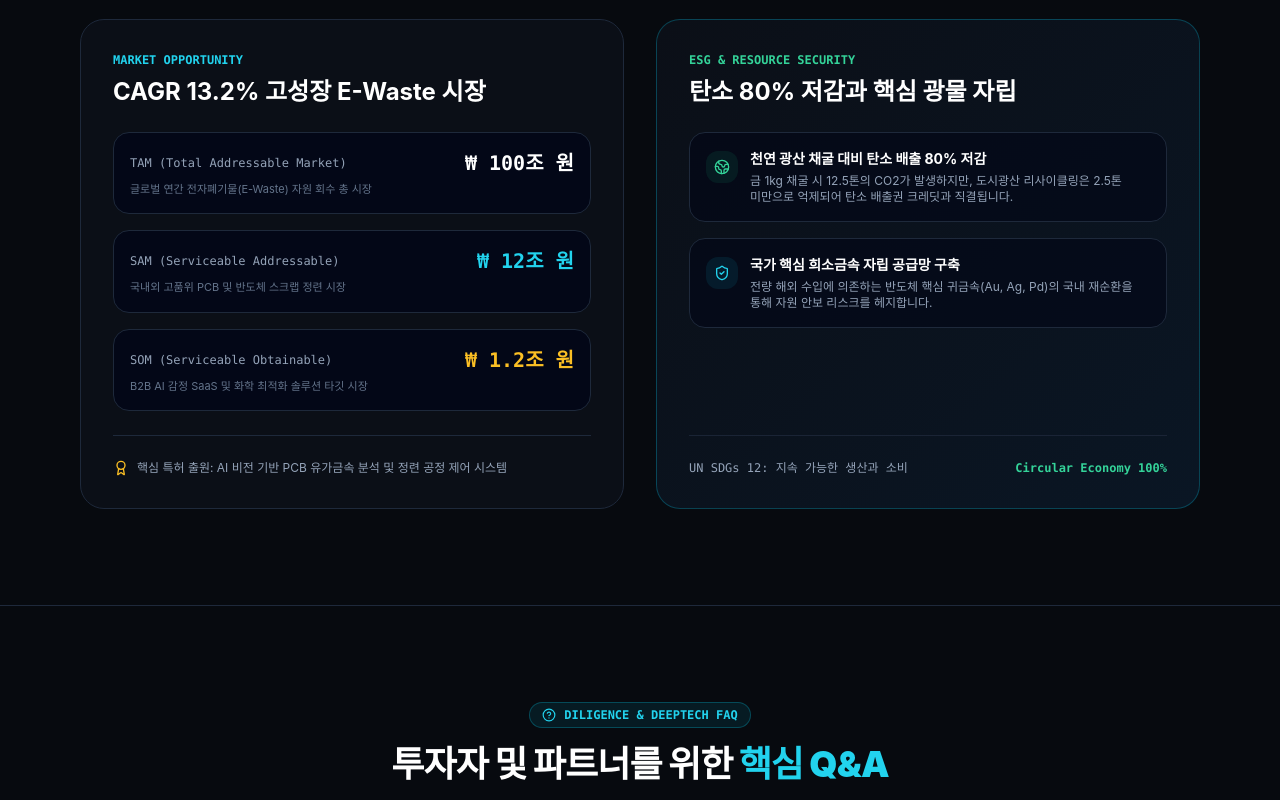
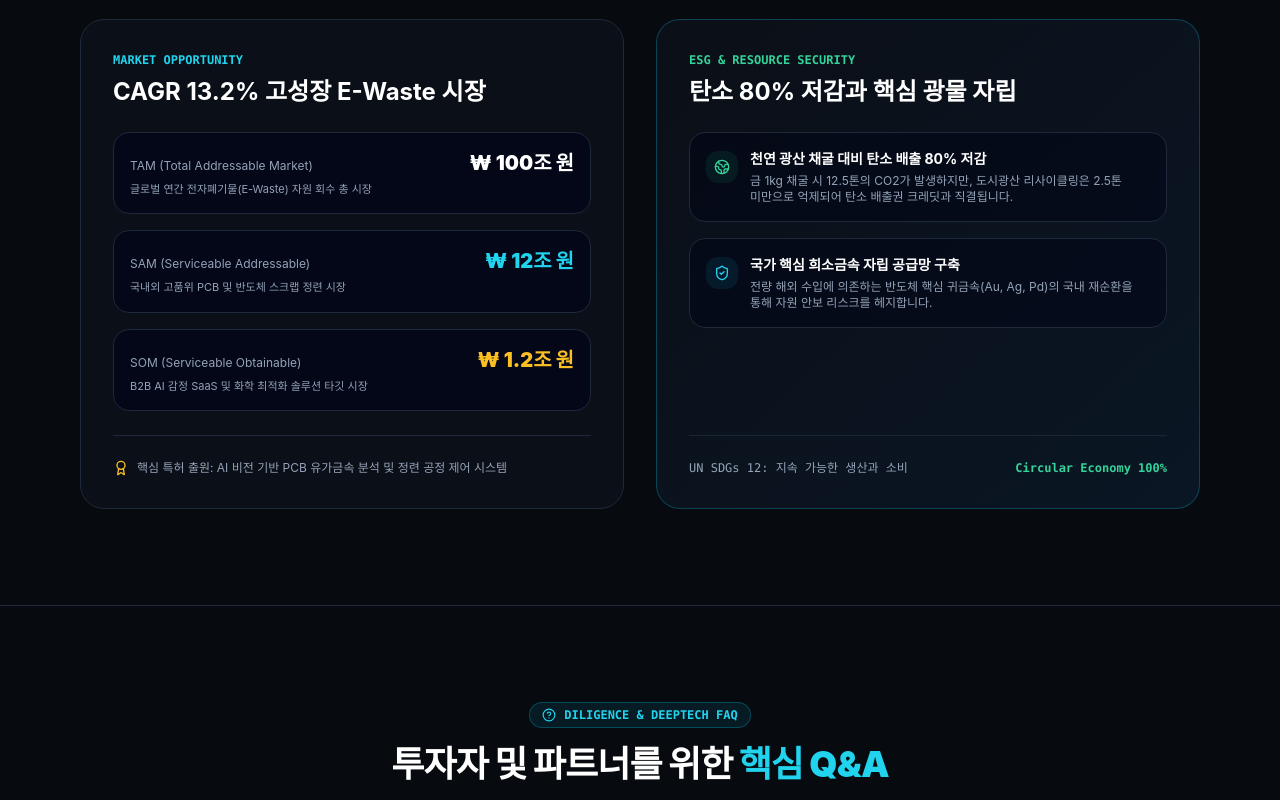
Before and after one commit to noxwon/ionlab-urban-mining, a Next.js app: page / in a window 1280 px wide. Shown: the part 3940-4740 px from the top of the page. Built offline with nearby package versions, Linux system fonts and the light colour scheme; a web font is replaced by a local one.

Commit message:
fix: add business registration & CEO, fix currency line-wrapping, and refine footer layout

```diff
--- a/components/EnterpriseShowcase.tsx
+++ b/components/EnterpriseShowcase.tsx
@@ -740,29 +740,29 @@ export default function EnterpriseShowcase() {
               <div className="text-xs font-mono text-cyan-400 font-bold mb-2">MARKET OPPORTUNITY</div>
               <h3 className="text-2xl font-bold text-white mb-6">CAGR 13.2% 고성장 E-Waste 시장</h3>
 
-              <div className="space-y-4 font-mono">
+              <div className="space-y-4">
                 <div className="p-4 rounded-2xl bg-slate-950/80 border border-slate-800">
-                  <div className="flex justify-between items-center mb-1">
-                    <span className="text-slate-400 text-xs">TAM (Total Addressable Market)</span>
-                    <span className="text-xl font-bold text-white">₩ 100조 원</span>
+                  <div className="flex justify-between items-baseline gap-2 mb-1">
+                    <span className="text-slate-400 text-xs break-keep">TAM (Total Addressable Market)</span>
+                    <span className="text-lg sm:text-xl font-black text-white whitespace-nowrap shrink-0">₩ 100조 원</span>
                   </div>
-                  <p className="text-[11px] text-slate-500 font-sans">글로벌 연간 전자폐기물(E-Waste) 자원 회수 총 시장</p>
+                  <p className="text-[11px] text-slate-400 break-keep">글로벌 연간 전자폐기물(E-Waste) 자원 회수 총 시장</p>
                 </div>
 
                 <div className="p-4 rounded-2xl bg-slate-950/80 border border-slate-800">
-                  <div className="flex justify-between items-center mb-1">
-                    <span className="text-slate-400 text-xs">SAM (Serviceable Addressable)</span>
-                    <span className="text-xl font-bold text-cyan-400">₩ 12조 원</span>
+                  <div className="flex justify-between items-baseline gap-2 mb-1">
+                    <span className="text-slate-400 text-xs break-keep">SAM (Serviceable Addressable)</span>
+                    <span className="text-lg sm:text-xl font-black text-cyan-400 whitespace-nowrap shrink-0">₩ 12조 원</span>
                   </div>
-                  <p className="text-[11px] text-slate-500 font-sans">국내외 고품위 PCB 및 반도체 스크랩 정련 시장</p>
+                  <p className="text-[11px] text-slate-400 break-keep">국내외 고품위 PCB 및 반도체 스크랩 정련 시장</p>
                 </div>
 
                 <div className="p-4 rounded-2xl bg-slate-950/80 border border-slate-800">
-                  <div className="flex justify-between items-center mb-1">
-                    <span className="text-slate-400 text-xs">SOM (Serviceable Obtainable)</span>
-                    <span className="text-xl font-bold text-amber-400">₩ 1.2조 원</span>
+                  <div className="flex justify-between items-baseline gap-2 mb-1">
+                    <span className="text-slate-400 text-xs break-keep">SOM (Serviceable Obtainable)</span>
+                    <span className="text-lg sm:text-xl font-black text-amber-400 whitespace-nowrap shrink-0">₩ 1.2조 원</span>
                   </div>
-                  <p className="text-[11px] text-slate-500 font-sans">B2B AI 감정 SaaS 및 화학 최적화 솔루션 타깃 시장</p>
+                  <p className="text-[11px] text-slate-400 break-keep">B2B AI 감정 SaaS 및 화학 최적화 솔루션 타깃 시장</p>
                 </div>
               </div>
             </div>
@@ -966,21 +966,32 @@ export default function EnterpriseShowcase() {
           </div>
 
           {/* Company Metadata Info */}
-          <div className="mt-16 pt-8 border-t border-slate-800/80 text-xs font-mono text-slate-400 space-y-1">
-            <div className="text-slate-300 font-bold">주식회사 이온랩 (IONLAB Co., Ltd.)</div>
-            <div>연구개발 본사: 경기도 평택시 고덕면 고덕여염로 (삼성전자 평택캠퍼스 인접)</div>
-            <div>공동 기술 파트너십: AETHER MINING 도시광산 네트워크</div>
+          <div className="mt-16 pt-8 border-t border-slate-800/80 text-xs text-slate-400 space-y-1.5 break-keep">
+            <div className="text-slate-200 font-bold text-sm">주식회사 이온랩 (IONLAB Co., Ltd.)</div>
+            <div className="flex flex-wrap items-center justify-center gap-x-3 gap-y-1 text-slate-400 text-[11px] sm:text-xs">
+              <span>대표자: 원홍식</span>
+              <span className="text-slate-700">|</span>
+              <span>사업자등록번호: 272-87-04029</span>
+            </div>
+            <div className="text-[11px] sm:text-xs text-slate-400">
+              연구개발 본사: 경기도 평택시 고덕면 고덕여염로 (삼성전자 평택캠퍼스 인접)
+            </div>
+            <div className="text-[11px] sm:text-xs text-slate-500">
+              공동 기술 파트너십: AETHER MINING 도시광산 네트워크
+            </div>
           </div>
         </div>
       </section>
 
       {/* FOOTER */}
-      <footer className="py-8 border-t border-slate-900 text-xs text-slate-500 font-mono bg-slate-950">
-        <div className="max-w-7xl mx-auto px-4 flex flex-col sm:flex-row items-center justify-between gap-4">
-          <div>© 2026 주식회사 이온랩 (IONLAB Co., Ltd.). All rights reserved.</div>
-          <div className="flex items-center gap-6">
+      <footer className="py-8 border-t border-slate-900 text-xs text-slate-500 bg-slate-950">
+        <div className="max-w-7xl mx-auto px-4 flex flex-col sm:flex-row items-center justify-between gap-4 text-center sm:text-left">
+          <div className="text-[11px] sm:text-xs text-slate-500">
+            © 2026 IONLAB Co., Ltd. All rights reserved.
+          </div>
+          <div className="flex flex-wrap items-center justify-center gap-4 sm:gap-6 text-[11px] sm:text-xs font-mono">
             <a href="https://scan.techplay.blog" target="_blank" rel="noopener noreferrer" className="hover:text-cyan-400 transition">AI Prototype</a>
-            <a href="https://scrap.techplay.blog" target="_blank" rel="noopener noreferrer" className="hover:text-cyan-400 transition">Enterprise Scrap Network</a>
+            <a href="https://scrap.techplay.blog" target="_blank" rel="noopener noreferrer" className="hover:text-cyan-400 transition">Scrap Network</a>
             <a href="https://price.techplay.blog" target="_blank" rel="noopener noreferrer" className="hover:text-amber-400 transition">Metal Index</a>
           </div>
         </div>
```
